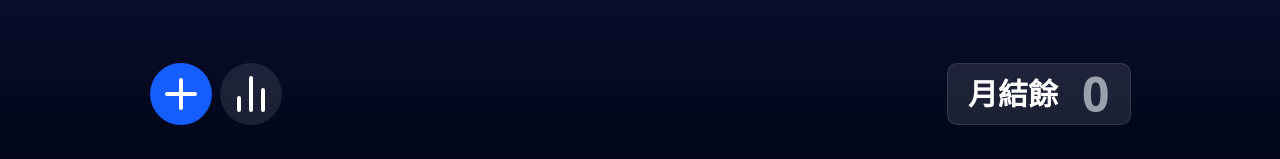
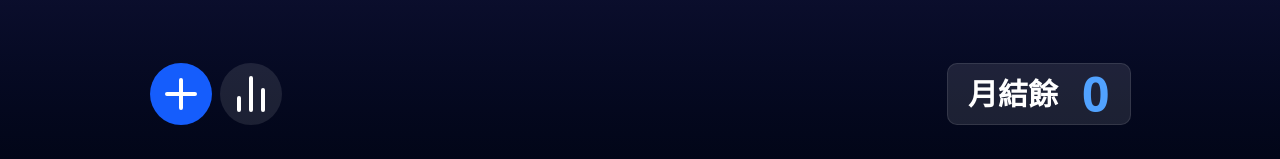
Before and after one commit to SonicHsu/React-FinSync-web, a React (Vite) app: page / in a window 1280 px wide. Shown: the part 638-797 px from the top of the page. Built offline with nearby package versions, Linux system fonts and the light colour scheme.

Commit message:
完善化 日統計 月統計 還有月結餘計算 下一步做 entry-detail-dialog

```diff
--- a/components/DayEntryList.jsx
+++ b/components/DayEntryList.jsx
@@ -1,11 +1,9 @@
 import DayEntry from "./DayEntry";
-import { isTheSameDay } from "../utils/dateUtils";
-import { useDayTotals } from "../hooks/useTotals";
+import { useDayEntriesAndTotals } from "../hooks/useDayEntriesAndTotals";
 
 export default function DayEntryList({ selectedDate, entries }) {
-  const dayEntries = entries.filter((entry) =>
-    isTheSameDay(entry.date, selectedDate),
-  );
+  const {dayEntries, expenseTotal , incomeTotal} = useDayEntriesAndTotals(entries, selectedDate)
+
   const entriesComponents = dayEntries.map((entry) => (
     <DayEntry
       key={entry.id}
@@ -16,23 +14,19 @@ export default function DayEntryList({ selectedDate, entries }) {
     />
   ));
 
-  const { dayExpenseTotal , dayIncomeTotal } = useDayTotals(dayEntries)
-  console.log(dayExpenseTotal);
-  console.log(dayIncomeTotal);
-
   return (
     <div className="flex h-[668px] w-[685px] flex-col items-center rounded-[10px] bg-gray-800/30">
       <div className="mt-5 flex h-[50px] w-[645px] justify-between">
         <div className="flex w-[310px] items-center justify-between rounded-[10px] bg-gray-400/50 px-3">
           <span className="text-2xl font-semibold">當日支出</span>
-          <span className="text-4xl" data-today-expense>
-            {dayExpenseTotal}
+          <span className="text-4xl" >
+            {expenseTotal}
           </span>
         </div>
         <div className="flex w-[310px] items-center justify-between rounded-[10px] bg-blue-400/50 px-3">
           <span className="text-2xl font-semibold">當日收入</span>
-          <span className="text-4xl" data-today-income>
-            {dayIncomeTotal}
+          <span className="text-4xl" >
+            {incomeTotal}
           </span>
         </div>
       </div>
--- a/components/MonthCalendar.jsx
+++ b/components/MonthCalendar.jsx
@@ -1,7 +1,8 @@
 import { useState } from "react";
 import MonthCalendarDay from "./MonthCalendarDay";
 import CalendarActionButtons from "./CalendarActionButtons";
-import { generateMonthCalendarDays } from "../utils/dateUtils";
+import { generateMonthCalendarDays, isTheSameMonth } from "../utils/dateUtils";
+import { calculateDateTotals } from "../utils/calculator";
 
 export default function MonthCalendar({
   date,
@@ -21,6 +22,14 @@ export default function MonthCalendar({
       entries={entries}
     />
   ));
+
+  const monthEntries = entries.filter((entry) =>
+    isTheSameMonth(entry.date, date),
+  );
+
+  const monthTotals = calculateDateTotals(monthEntries)
+  const monthBalance = monthTotals.incomeTotal - monthTotals.expenseTotal
+
 
   return (
     <div className="mx-auto mt-8 flex w-[981px] flex-col items-center justify-between">
@@ -45,7 +54,7 @@ export default function MonthCalendar({
 
         <div className="flex h-full items-center justify-between space-x-6 rounded-[10px] border border-white/10 bg-white/10 px-5">
           <span className="text-3xl font-bold">月結餘</span>
-          <span className="text-5xl font-bold text-gray-400">0</span>
+          <span className={`text-5xl font-bold ${monthBalance < 0 ? "text-gray-400" : "text-blue-400"}`}>{monthBalance}</span>
         </div>
       </footer>
     </div>
--- a/components/MonthCalendarDay.jsx
+++ b/components/MonthCalendarDay.jsx
@@ -1,14 +1,10 @@
-import { isTheSameDay } from "../utils/dateUtils";
-import { useDayTotals } from "../hooks/useTotals";
+import { useDayEntriesAndTotals } from "../hooks/useDayEntriesAndTotals";
 
 
 export default function MonthCalendarDay({ day, currentDate, onDateChange, onViewChange, entries, }) {
   const currentMonth = currentDate.getMonth();
-    const dayEntries = entries.filter((entry) =>
-    isTheSameDay(entry.date, day),
-  );
 
-  const { dayExpenseTotal , dayIncomeTotal } = useDayTotals(dayEntries)
+  const {dayEntries, expenseTotal , incomeTotal} = useDayEntriesAndTotals(entries, day)
 
   const handelCalendarDayClick = () => {
     onDateChange(day)
@@ -37,11 +33,11 @@ export default function MonthCalendarDay({ day, currentDate, onDateChange, onVie
         </div>
 
         <div className="flex grow flex-col justify-evenly" data-day-summary>
-          {dayExpenseTotal > 0 && <div className="flex h-[20px] w-[120px] items-center justify-center rounded-full bg-gray-400/50 pt-0.5 text-center text-xl">
-            {dayExpenseTotal}
+          {expenseTotal > 0 && <div className="flex h-[20px] w-[120px] items-center justify-center rounded-full bg-gray-400/50 pt-0.5 text-center text-xl">
+            {expenseTotal}
           </div>}
-          {dayIncomeTotal > 0 && <div className="flex h-[20px] w-[120px] items-center justify-center rounded-full bg-sky-400/50 pt-0.5 text-center text-xl">
-            {dayIncomeTotal}
+          {incomeTotal > 0 && <div className="flex h-[20px] w-[120px] items-center justify-center rounded-full bg-sky-400/50 pt-0.5 text-center text-xl">
+            {incomeTotal}
           </div>}
         </div>
       </button>
--- /dev/null
+++ b/hooks/useDayEntriesAndTotals.js
@@ -0,0 +1,15 @@
+import { useMemo } from "react";
+import { isTheSameDay } from "../utils/dateUtils";
+import { calculateDateTotals } from "../utils/calculator";
+
+export const useDayEntriesAndTotals = (entries, day) => {
+  return useMemo(() => {
+    const dayEntries = entries.filter((entry) =>
+      isTheSameDay(entry.date, day)
+    );
+
+    const { expenseTotal, incomeTotal } = calculateDateTotals(dayEntries)
+
+    return  { dayEntries, expenseTotal, incomeTotal }
+  }, [entries, day]);
+};
--- a/hooks/useTotals.js
+++ /dev/null
@@ -1,15 +0,0 @@
-import { useMemo } from "react";
-
-export const useDayTotals =(entries) => {
-    return useMemo(() => {
-        return entries.reduce((acc, entry) => {
-            if(entry.type === "expense"){
-                acc.dayExpenseTotal += entry.amount;
-            }
-            else if(entry.type === "income"){
-                acc.dayIncomeTotal += entry.amount;
-            }
-            return acc;
-        },{dayExpenseTotal:0,dayIncomeTotal:0})
-    },[entries])
-}
--- a/src/App.jsx
+++ b/src/App.jsx
@@ -17,8 +17,6 @@ export default function App() {
   });
 
   const [entries, setEntries] = useState([]);
-  console.log("總共:")
-  console.log(entries);
 
   return (
     <div className="flex min-h-screen flex-col bg-gradient-to-b from-slate-950 via-indigo-950 to-slate-950 font-sans text-white">
--- /dev/null
+++ b/utils/calculator.js
@@ -0,0 +1,13 @@
+export function calculateDateTotals(entries) {
+   return entries.reduce(
+    (acc, entry) => {
+      if (entry.type === "expense") {
+        acc.expenseTotal += entry.amount;
+      } else if (entry.type === "income") {
+        acc.incomeTotal += entry.amount;
+      }
+      return acc;
+    },
+    { expenseTotal: 0, incomeTotal: 0 }
+  );
+}
```
